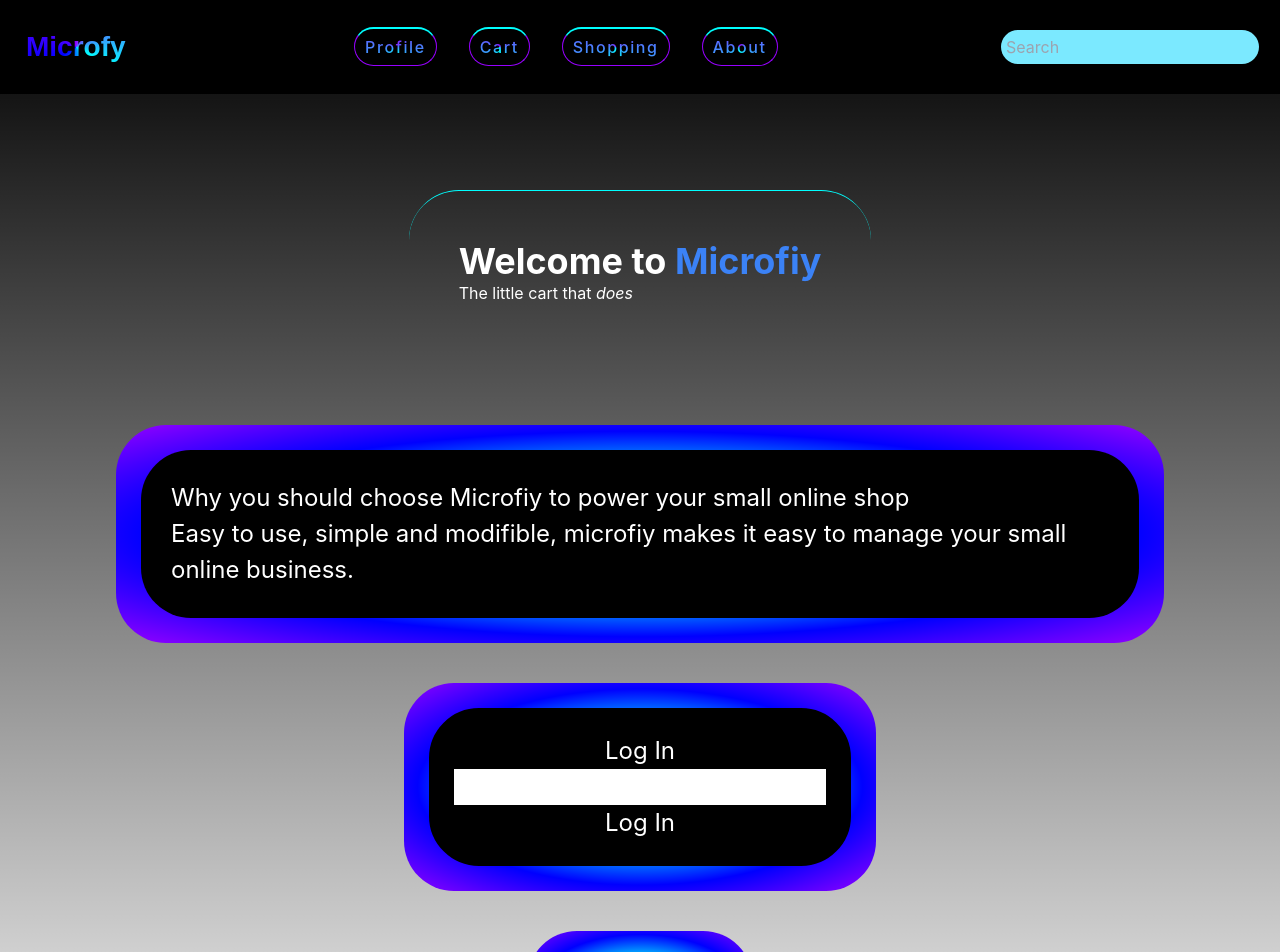
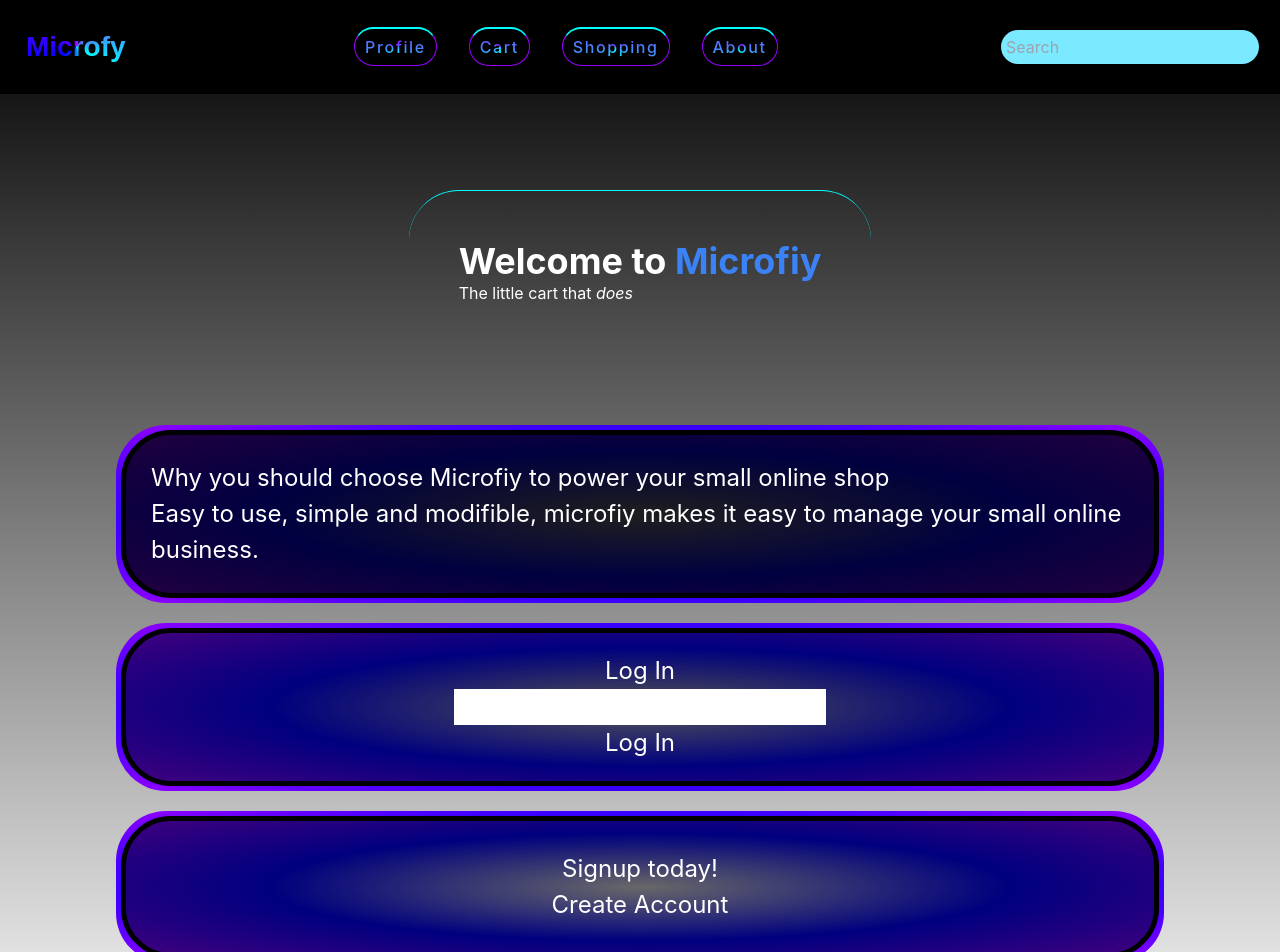
Before and after one commit to trickell/microcart, a Next.js app: page / in a window 1280 px wide. Shown: the top 952 px of the page. Built offline with nearby package versions, Linux system fonts and the light colour scheme.

Commit message:
worked on page styling - getting somewhere

```diff
--- a/src/app/index.css
+++ b/src/app/index.css
@@ -102,13 +102,16 @@ body {
   }
    */
   section {
-    background-image: radial-gradient( #9700ff, aqua, blue, #9700ff);
+    background-image: radial-gradient(transparent, blue, #9700ff);
     font-size: 1.5em;
-    padding: 25px;
+    padding: 5px;
     margin: 20px;
-    align-items: center;
     border-radius: 50px;
     border: 3 px solid;
+    display: flex;
+    align-self: center;
+    flex-direction: column;
+
   }
 
   section>.div {
@@ -117,9 +120,12 @@ body {
   }
 
   .main-box {
-    background-color: black;
+    background-color: rgba(0,0,0,.75);
     border-radius: 50px;
-    padding: 30px;
+    padding: 25px;
+    border: 5px solid #000000;
+
+
   }
 
   a,
@@ -166,7 +172,7 @@ body {
    LOG IN INPUT BOX
   ================ */
     .login {
-      background-color: #000000;
+      background-color: rgba(0,0,0,.5);
       color: white;
       border-radius: 50px;
       border: 5px solid #000000;
@@ -174,6 +180,7 @@ body {
       display: flex;
       flex-direction: column;
       align-items: center;
+
     }
 
     /* SPECIAL FONTS */
@@ -245,3 +252,18 @@ body {
     font-size: 3.5vh;
     font-weight: 700;
    }
+
+   .Signup {
+    padding: 30px;
+    border-radius: 50px;
+    background-color: rgba(0,0,0,.5);
+    border: 5px solid #000000;
+    display: flex;
+    flex-direction: column;
+    align-items: center;
+   }
+
+   .home-content {
+    displays: flex;
+    flex-basis: 100%;
+   }
--- a/src/app/page.tsx
+++ b/src/app/page.tsx
@@ -12,9 +12,11 @@ export default function Home() {
       </h1>
       <h3>The little cart that <em>does</em></h3>
      </div>
+     <div className="homecontent">
       <Intro />
       <Login />
       <Signup />
+      </div>
     </main>
   );
 }
```
